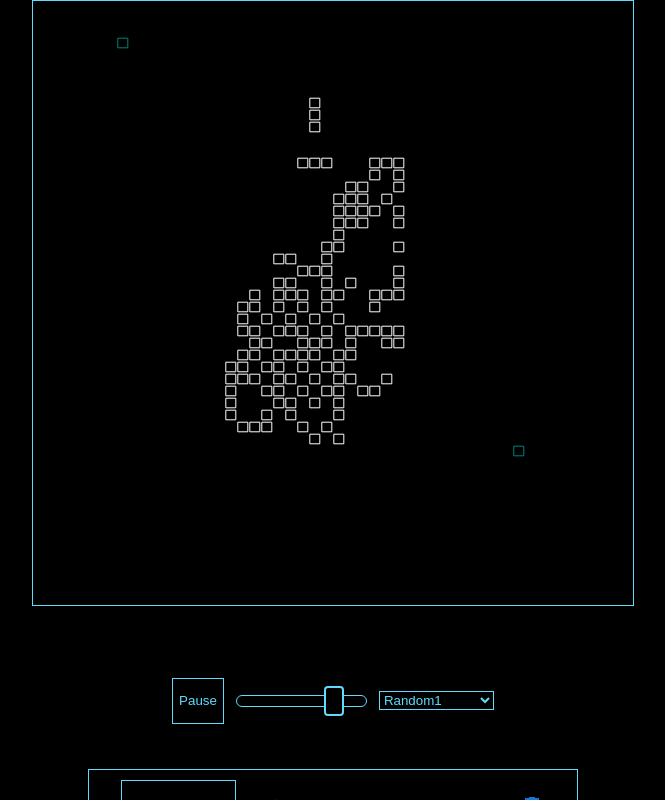
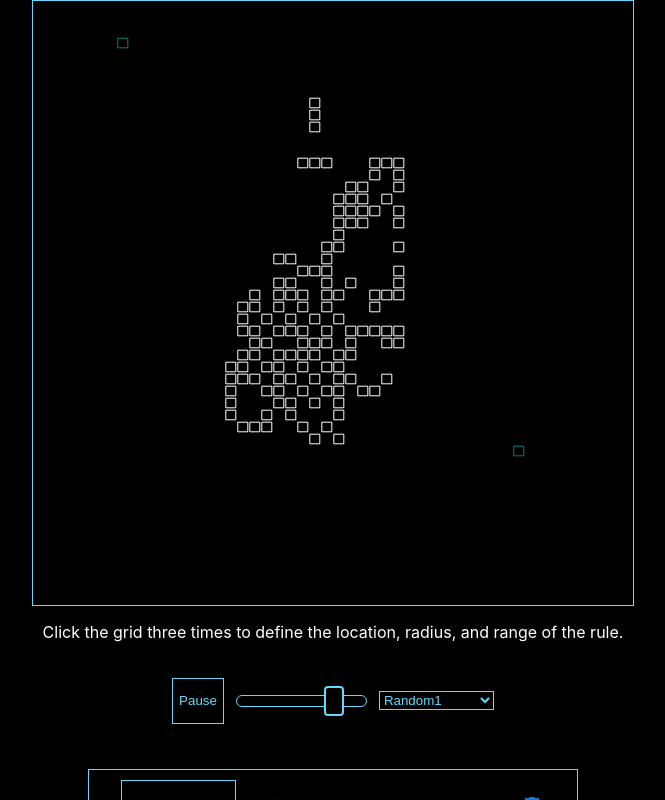
Before and after one commit to NLZ432/automata, a React (Create React App) app: page / in a window 1280 px wide. Both pictures are taken after a click on the button "New Rule". Shown: the top 800 px of the page, without its empty margins (307-972 px from the left). Built offline with nearby package versions, Linux system fonts and the light colour scheme.

Commit message:
make help text visible (oops)

```diff
--- a/src/components/GridController/GridController.tsx
+++ b/src/components/GridController/GridController.tsx
@@ -94,7 +94,7 @@ export default function GridController(props: { grid: HyperGrid }) {
         <div style={{display: 'flex', flexDirection: 'column', gap: '25px', alignItems: ''}}>
             <div style={{display: 'flex', flexDirection: 'column', alignItems: 'center'}}>
                 <GridDisplay grid={props.grid} newZone={newZone} onClick={onGridClick}/>
-                { controllerState != ControllerState.Normal && <p>Click the grid three times to define the location, radius, and range of the rule.</p> }
+                { controllerState != ControllerState.Normal && <p style={{color: 'white'}}>Click the grid three times to define the location, radius, and range of the rule.</p> }
                 <div style={{
                                 padding: '20px',
                                 display: 'flex',
```
